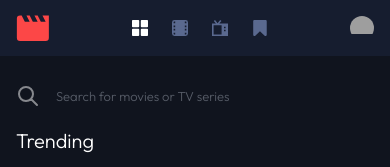
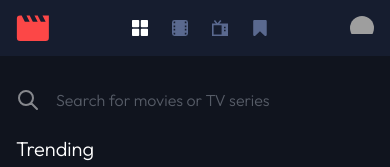
Before and after one commit to Ex-Zy/entertainment, a Vue app: page /home in a window 390 px wide. Shown: the top 167 px of the page. Built offline with nearby package versions, Linux system fonts and the light colour scheme; grey boxes are pictures that could not be loaded.

Commit message:
Readme, search font-size

```diff
--- a/src/components/SearchMovies.vue
+++ b/src/components/SearchMovies.vue
@@ -35,7 +35,7 @@ const handleInput = (e: Event) =>
       <input
         type="search"
         id="search"
-        class="block bg-blue-dark text-[1rem] opacity-50 focus:opacity-100 focus:placeholder:text-white p-4 md:pl-14 pl-10 w-full text-sm md:text-xl text-white outline-none"
+        class="block bg-blue-dark text-[1rem] opacity-50 focus:opacity-100 focus:placeholder:text-white p-4 md:pl-14 pl-10 w-full md:text-xl text-white outline-none"
         placeholder="Search for movies or TV series"
         :value="value"
         @input="handleInput"
```
Also changed, not shown: screenshot.jpg (added), 1 other file (tests, documents, lock files or other folders).
